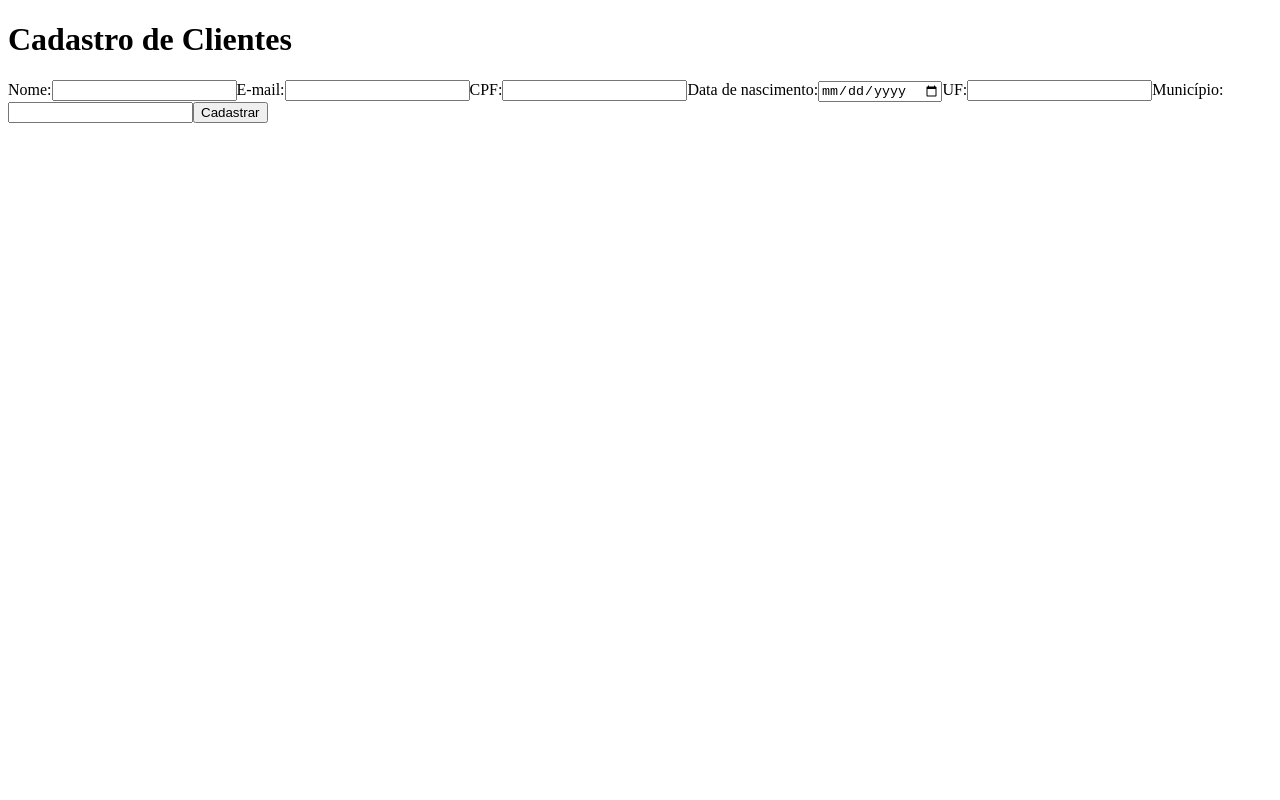
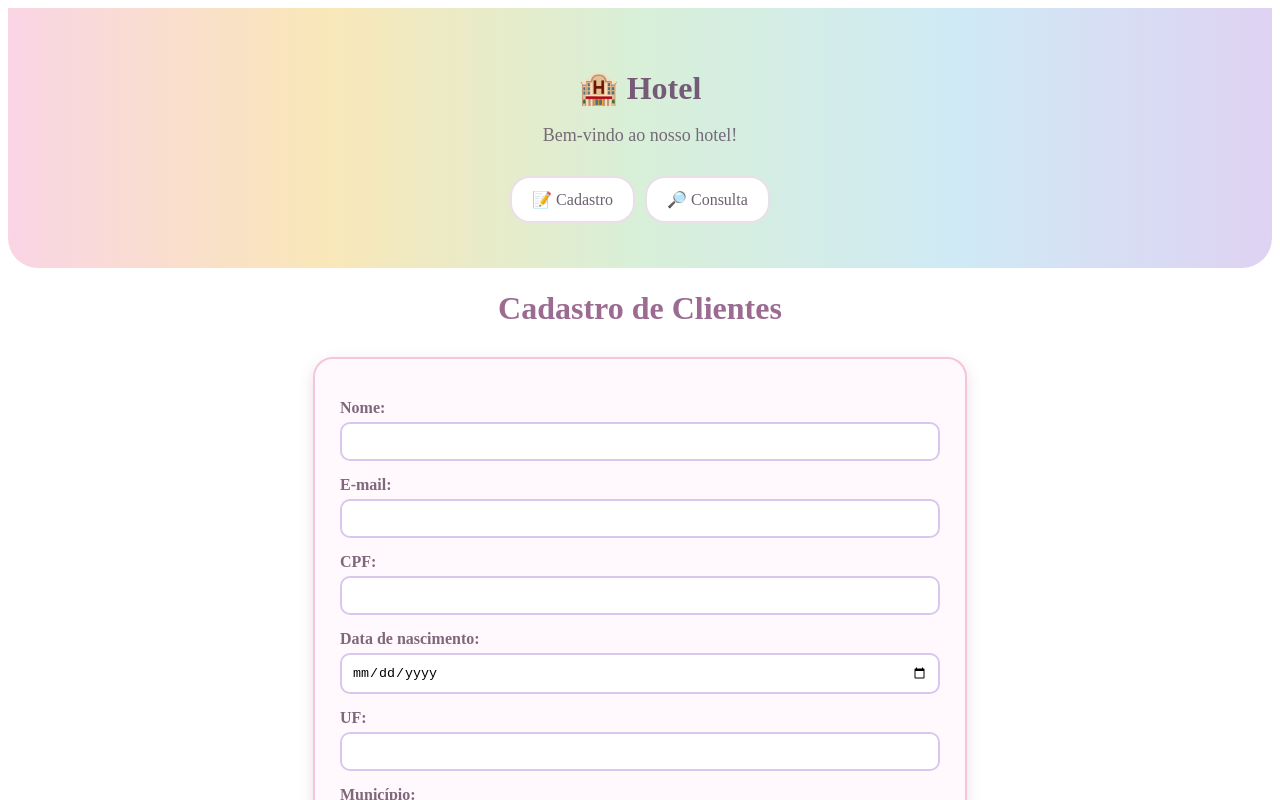
Before and after one commit to ingridpsouza6-netizen/Projeto_Clientes_Angular, an Angular app: page /cadastro in a window 1280 px wide. Shown: the top 800 px of the page. Built offline with nearby package versions, Linux system fonts and the light colour scheme.

Commit message:
criado css

```diff
--- a/src/app/app.css
+++ b/src/app/app.css
@@ -0,0 +1,53 @@
+* {
+    box-sizing: border-box;
+    }
+
+  body {
+  margin: 0;
+  font-family: Arial, sans-serif;
+  background: #fff8fc;
+  }
+
+  .inicio {
+  text-align: center;
+  padding: 40px 20px;
+  background: linear-gradient(
+  90deg,
+  #f9d5e5,
+  #f9e7b8,
+  #d8efd8,
+  #cfeaf5,
+  #dfd2f2
+  );
+  border-radius: 0 0 30px 30px;
+  }
+
+  .inicio h1 {
+  color: #765b78;
+  margin-bottom: 10px;
+  }
+
+  .inicio p {
+  color: #756a78;
+  font-size: 18px;
+  }
+
+  nav {
+  margin-top: 25px;
+  }
+
+  nav a {
+  display: inline-block;
+  text-decoration: none;
+  color: #6d6070;
+  background: white;
+  padding: 12px 20px;
+  margin: 5px;
+  border-radius: 20px;
+  border: 2px solid #eadfe8;
+  }
+
+  nav a:hover {
+  background: #f3c5d9;
+  color: white;
+  }
--- a/src/app/app.html
+++ b/src/app/app.html
@@ -1 +1,14 @@
+<div class="inicio">
+
+  <h1>🏨 Hotel </h1>
+
+  <p>Bem-vindo ao nosso hotel!</p>
+
+  <nav>
+    <a routerLink="/cadastro">📝 Cadastro</a>
+    <a routerLink="/consulta">🔎 Consulta</a>
+  </nav>
+
+</div>
+
 <router-outlet></router-outlet>
--- a/src/app/app.ts
+++ b/src/app/app.ts
@@ -1,10 +1,10 @@
 import { Component, signal } from '@angular/core';
 //importação para as duas páginas(CADASTRO E CONSULTA) aparecerem
-import { RouterOutlet } from '@angular/router';
+import { RouterOutlet,RouterLink } from '@angular/router';
 
 @Component({
   selector: 'app-root',
-  imports: [RouterOutlet],
+  imports: [RouterOutlet,RouterLink],
   templateUrl: './app.html',
   styleUrl: './app.css'
 })
--- a/src/app/cadastro/cadastro.css
+++ b/src/app/cadastro/cadastro.css
@@ -0,0 +1,87 @@
+/* Página de cadastro */
+form {
+    width: 90%;
+    max-width: 600px;
+    margin: 30px auto;
+    padding: 25px;
+
+    background: #fff8fc;
+
+    border: 2px solid #f3c6dc;
+    border-radius: 20px;
+
+    box-shadow: 0 5px 15px #eadde5;
+  }
+
+  /* Título */
+  h1 {
+    text-align: center;
+    color: #9b6b91;
+  }
+
+  /* Labels */
+  label {
+    display: block;
+    margin-top: 15px;
+    margin-bottom: 5px;
+
+    color: #80687c;
+    font-weight: bold;
+  }
+
+  /* Campos */
+  input {
+    width: 100%;
+    padding: 10px;
+
+    box-sizing: border-box;
+
+    border: 2px solid #d9c8ed;
+    border-radius: 10px;
+
+    background: #fff;
+  }
+
+  /* Quando clicar no campo */
+  input:focus {
+    outline: none;
+    border-color: #a9dce9;
+    background: #f4fcff;
+  }
+
+  /* Mensagem de erro */
+  p {
+    color: #d889a5;
+    margin: 5px 0;
+  }
+
+  /* Botão */
+  button {
+    width: 100%;
+
+    margin-top: 20px;
+    padding: 12px;
+
+    border: none;
+    border-radius: 20px;
+
+    background: linear-gradient(
+      90deg,
+      #f3bfd5,
+      #d8c5ed,
+      #b9dfeb,
+      #c8e6ce,
+      #f3dfaa
+    );
+
+    color: white;
+    font-weight: bold;
+    font-size: 16px;
+
+    cursor: pointer;
+  }
+
+  /* Efeito do botão */
+  button:hover {
+    opacity: 0.85;
+  }
--- a/src/app/cadastro/cadastro.html
+++ b/src/app/cadastro/cadastro.html
@@ -4,12 +4,12 @@
 <!-- está ligado ao formulário que criei no cadastro.ts -->
 
   <label>Nome:</label>
+   <!--conectei o campo nome ao type OBS:mesma coisa aconteçe nas próximas linhas -->
   <input type="text" formControlName="nome">
-  <!--conectei o campo nome ao type OBS:mesma coisa aconteçe nas próximas linhas -->
+  <!--mostrar a mensagem de obrigatorio-->
   @if (formulario.controls.nome.invalid && formulario.controls.nome.touched) {
     <p>O nome é obrigatório.</p>
   }
-  <!--mostrar a mensagem de obrigatorio-->
 
   <label>E-mail:</label>
   <input type="email" formControlName="email">
@@ -26,6 +26,6 @@
   <label>Município:</label>
   <input type="text" formControlName="municipio">
 
-  <button type="submit">Cadastrar</button>
-  <!--apenas criei o botão cadastrar-->
+  <button type="button" (click)="cadastrar()">Cadastrar</button>
+  <!--1 criei o botão e depois apaguei e refiz para ele funcionar-->
 </form>
--- a/src/app/cadastro/cadastro.ts
+++ b/src/app/cadastro/cadastro.ts
@@ -1,6 +1,9 @@
 import { Component } from '@angular/core';
-//trouxe as ferramentas de formulário para usar no meu componente
+// trouxe as ferramentas de formulário para usar no meu componente
 import { ReactiveFormsModule, FormGroup, FormControl, Validators } from '@angular/forms';
+// importando o ClienteService
+import { ClienteService } from '../services/cliente.service';
+
 @Component({
   selector: 'app-cadastro',
   imports: [ReactiveFormsModule],
@@ -9,14 +12,37 @@ import { ReactiveFormsModule, FormGroup, FormControl, Validators } from '@angula
 })
 export class Cadastro {
 
+  constructor(public clienteService: ClienteService) {}
+
   formulario = new FormGroup({
-    //criei meu formulário
+    // criei meu formulário
     nome: new FormControl('', Validators.required),
-    //adicionei o validators para deixar obrigatório colocar o nome
+    // adicionei o validators para deixar obrigatório colocar o nome
     email: new FormControl('', Validators.required),
     cpf: new FormControl('', Validators.required),
     dataNascimento: new FormControl('', Validators.required),
     uf: new FormControl('', Validators.required),
     municipio: new FormControl('', Validators.required)
   });
+
+  cadastrar() {
+
+    if (this.formulario.valid) {
+
+      this.clienteService.clientes.push({
+        nome: this.formulario.value.nome ?? '',
+        email: this.formulario.value.email ?? '',
+        cpf: this.formulario.value.cpf ?? '',
+        dataNascimento: this.formulario.value.dataNascimento ?? '',
+        uf: this.formulario.value.uf ?? '',
+        municipio: this.formulario.value.municipio ?? ''
+      });
+
+      console.log(this.clienteService.clientes);
+
+      alert('Cliente cadastrado com sucesso!');
+
+      this.formulario.reset();
+    }
+  }
 }
--- a/src/app/consulta/consulta.css
+++ b/src/app/consulta/consulta.css
@@ -0,0 +1,83 @@
+/* Página de consulta */
+
+h1 {
+    text-align: center;
+    color: #9b6b91;
+    margin-top: 30px;
+  }
+
+  /* Área da consulta */
+  .consulta {
+    width: 90%;
+    max-width: 800px;
+    margin: 30px auto;
+  }
+
+  /* Campo de pesquisa */
+  input {
+    width: 100%;
+    padding: 12px;
+    box-sizing: border-box;
+
+    border: 2px solid #d9c8ed;
+    border-radius: 12px;
+
+    background: #fff8fc;
+  }
+
+  input:focus {
+    outline: none;
+    border-color: #a9dce9;
+  }
+
+  /* Lista */
+  .lista {
+    margin-top: 25px;
+  }
+
+  /* Cada cliente */
+  .cliente {
+    background: #fff8fc;
+
+    padding: 20px;
+    margin-bottom: 15px;
+
+    border: 2px solid #f3c6dc;
+    border-radius: 18px;
+
+    box-shadow: 0 4px 12px #eadde5;
+  }
+
+  /* Nome */
+  .cliente h2 {
+    color: #9b6b91;
+  }
+
+  /* Informações */
+  .cliente p {
+    color: #756a78;
+  }
+
+  /* Botões */
+  button {
+    padding: 10px 20px;
+
+    border: none;
+    border-radius: 20px;
+
+    background: linear-gradient(
+      90deg,
+      #f3bfd5,
+      #d8c5ed,
+      #b9dfeb
+    );
+
+    color: white;
+    font-weight: bold;
+
+    cursor: pointer;
+  }
+
+  button:hover {
+    opacity: 0.85;
+  }
--- a/src/app/consulta/consulta.html
+++ b/src/app/consulta/consulta.html
@@ -1 +1,66 @@
-<p>consulta works!</p>
+<h1>Consulta de Clientes</h1>
+
+<div class="pesquisa">
+  <input
+    type="text"
+    placeholder="Digite o nome do cliente"
+    [(ngModel)]="nomePesquisa"
+  >
+</div>
+
+@if (clienteEditando) {
+  <div class="formulario-edicao">
+
+    <h2>Editar Cliente</h2>
+
+    <label>Nome:</label>
+    <input type="text" [(ngModel)]="clienteEditando.nome">
+
+    <label>E-mail:</label>
+    <input type="text" [(ngModel)]="clienteEditando.email">
+
+    <label>CPF:</label>
+    <input type="text" [(ngModel)]="clienteEditando.cpf">
+
+    <label>Data de nascimento:</label>
+    <input type="date" [(ngModel)]="clienteEditando.dataNascimento">
+
+    <label>UF:</label>
+    <input type="text" [(ngModel)]="clienteEditando.uf">
+
+    <label>Município:</label>
+    <input type="text" [(ngModel)]="clienteEditando.municipio">
+
+    <button type="button" (click)="salvarAlteracao()">
+      Salvar alteração
+    </button>
+  </div>
+}
+
+<div class="lista-clientes">
+
+    @if (clienteService.clientes.length === 0) {
+        <p>Nenhum cliente cadastrado.</p>
+      }
+
+      @for (cliente of clientesFiltrados(); track cliente.cpf) {
+        <div>
+          <p>Nome: {{ cliente.nome }}</p>
+          <p>E-mail: {{ cliente.email }}</p>
+          <p>CPF: {{ cliente.cpf }}</p>
+          <p>Data de nascimento: {{ cliente.dataNascimento }}</p>
+          <p>UF: {{ cliente.uf }}</p>
+          <p>Município: {{ cliente.municipio }}</p>
+
+          <button type="button" (click)="editar(cliente)">
+            Editar
+          </button>
+
+          <button type="button" (click)="excluir(cliente)">
+            Excluir
+          </button>
+
+        </div>
+
+      }
+</div>
--- a/src/app/consulta/consulta.ts
+++ b/src/app/consulta/consulta.ts
@@ -1,9 +1,60 @@
 import { Component } from '@angular/core';
+// trouxe o FormsModule para poder usar o campo de pesquisa
+import { FormsModule } from '@angular/forms';
+// trouxe o serviço cliente
+import { ClienteService } from '../services/cliente.service';
 
 @Component({
   selector: 'app-consulta',
-  imports: [],
+  imports: [FormsModule],
   templateUrl: './consulta.html',
   styleUrl: './consulta.css',
 })
-export class Consulta {}
+export class Consulta {
+
+  // variável que vai guardar o nome digitado na pesquisa
+  nomePesquisa: string = '';
+
+  // variável que vai guardar o cliente que será editado
+  clienteEditando: any = null;
+
+  // o serviço fica disponível dentro da página consulta
+  constructor(public clienteService: ClienteService) {
+    console.log('ENTREI NA CONSULTA');
+    console.log('Clientes na consulta:', this.clienteService.clientes);
+  }
+
+  // função responsável por pesquisar os clientes pelo nome
+  clientesFiltrados() {
+    return this.clienteService.clientes.filter(cliente =>
+      cliente.nome.toLowerCase().includes(this.nomePesquisa.toLowerCase())
+    );
+  }
+
+  // função responsável por selecionar o cliente para edição
+  editar(cliente: any) {
+    // essa linha faz a ligação para mostrar e receber as edições do cliente
+    this.clienteEditando = cliente;
+
+    console.log('Cliente escolhido para editar:', cliente);
+  }
+
+  // função responsável por salvar a alteração
+  salvarAlteracao() {
+    alert('Cliente alterado com sucesso!');
+
+    this.clienteEditando = null;
+  }
+
+  // função responsável por excluir o cliente
+  excluir(cliente: any) {
+    const indice = this.clienteService.clientes.indexOf(cliente);
+
+    if (indice !== -1) {
+      this.clienteService.clientes.splice(indice, 1);
+
+      alert('Cliente excluído com sucesso!');
+    }
+  }
+
+}
```
Also changed, not shown: src/app/app.routes.ts (+17 -10 lines).
